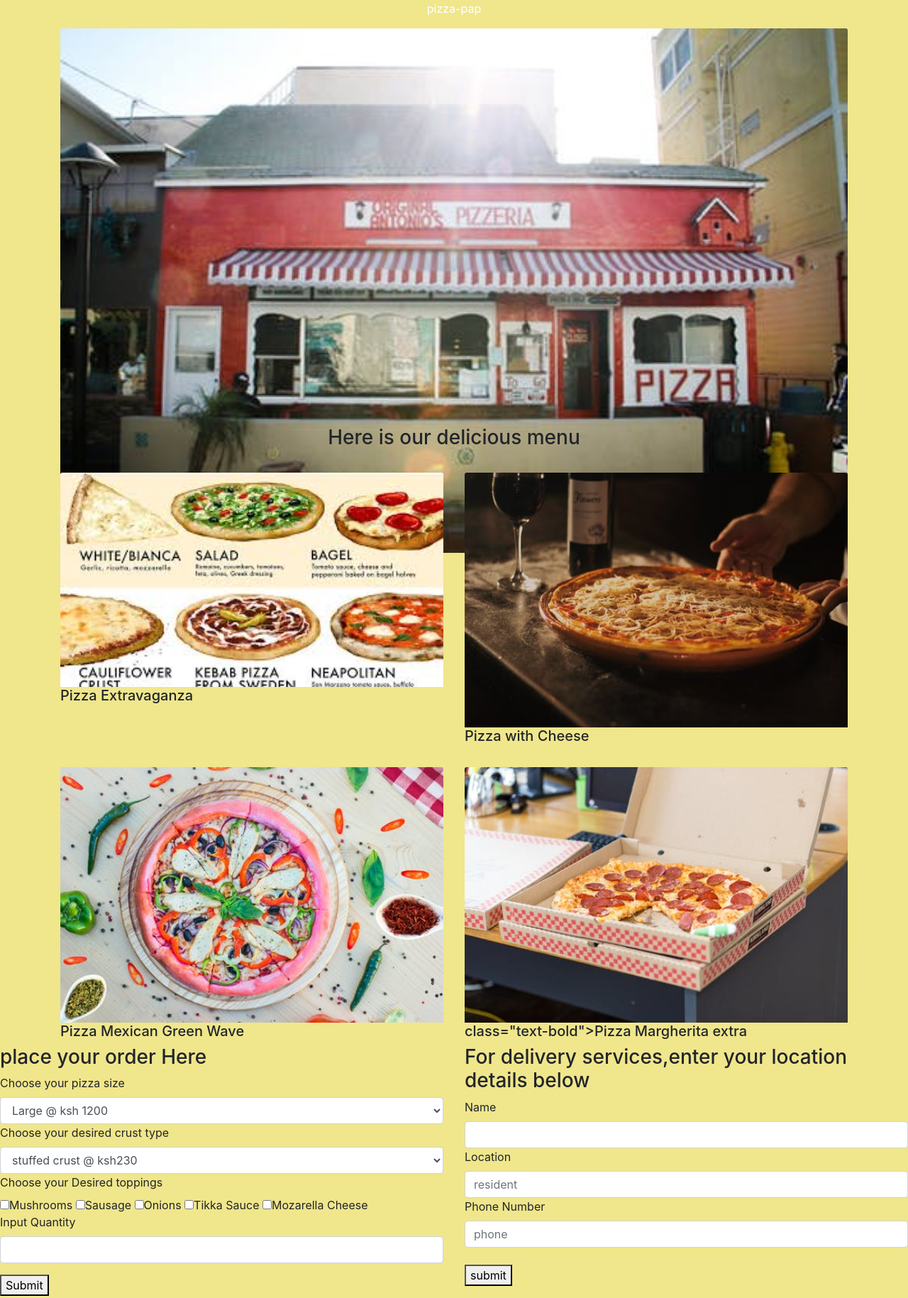
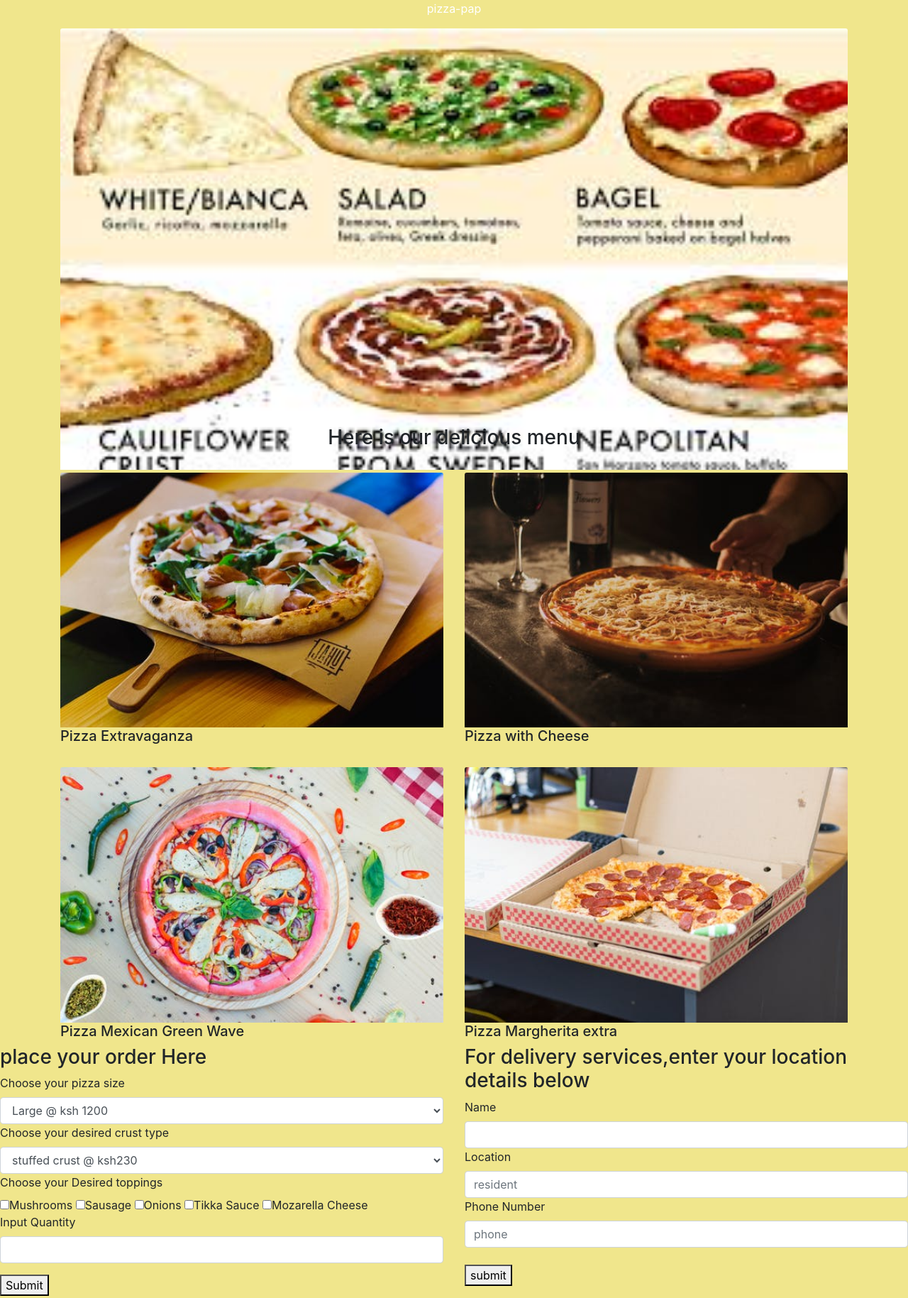
Before and after one commit to stephenchelimo/pizza-pap, a plain HTML site: page index.html in a window 1280 px wide. Shown: the top 1829 px of the page at 71% size. Drawn offline with nearby package versions, Linux system fonts and the light colour scheme; files that its build step writes are made by us from their sources; a script that the page names is missing; a web font is replaced by a local one.

Commit message:
final commit

```diff
--- a/index.html
+++ b/index.html
@@ -19,14 +19,14 @@
     <div class="main container">
         <div class="landingpage">
             <p class="pizza-pap text-white text-bold text-center">pizza-pap</p>
-            <img class="card-img-top one" src="pics/pizza-4.jpeg">
+            <img class="card-img-top one" src="pics/pizza-7.jpeg">
         </div>
         <div class="menu">
             <h3 class="menu text-center">Here is our delicious menu</h3>
             <div class="row">
                 <div class="col-md-6 mt-4">
                     <div>
-                        <img class="card-img-top one" src="pics/pizza-7.jpeg">
+                        <img class="card-img-top one" src="pics/pizza-5.jpeg">
                     </div>
                     <div class="overlay1">
                         <h5 class="text-bold">Pizza  Extravaganza</h5>
@@ -48,7 +48,7 @@
                         <img class="card-img-top" src="pics/pizza-3.jpeg">
                     </div>
                     <div class="overlay">
-                        <h5 class="text-bold">Pizza Mexican Green Wave</h5>
+                        <h5>Pizza Mexican Green Wave</h5>
                     </div>
                 </div>
                 <div class="col-md-6 mt-4">
@@ -56,7 +56,7 @@
                         <img class="card-img-top" src="pics/delivery.jpeg">
                     </div>
 
-                        <h5> class="text-bold">Pizza Margherita extra</h5>
+                        <h5>Pizza Margherita extra</h5>
                     </div>
                 </div>
             </div>
```
Also changed, not shown: 1 other file.
